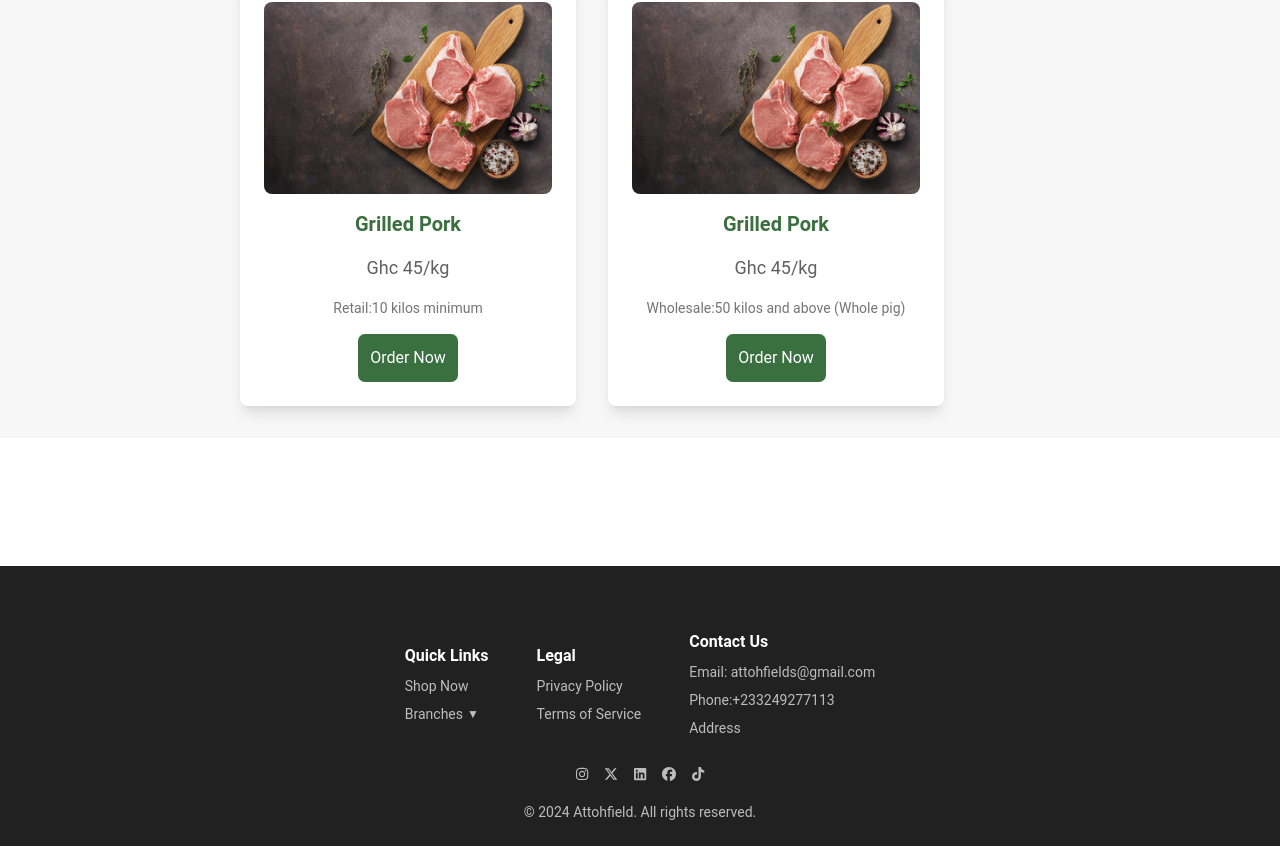
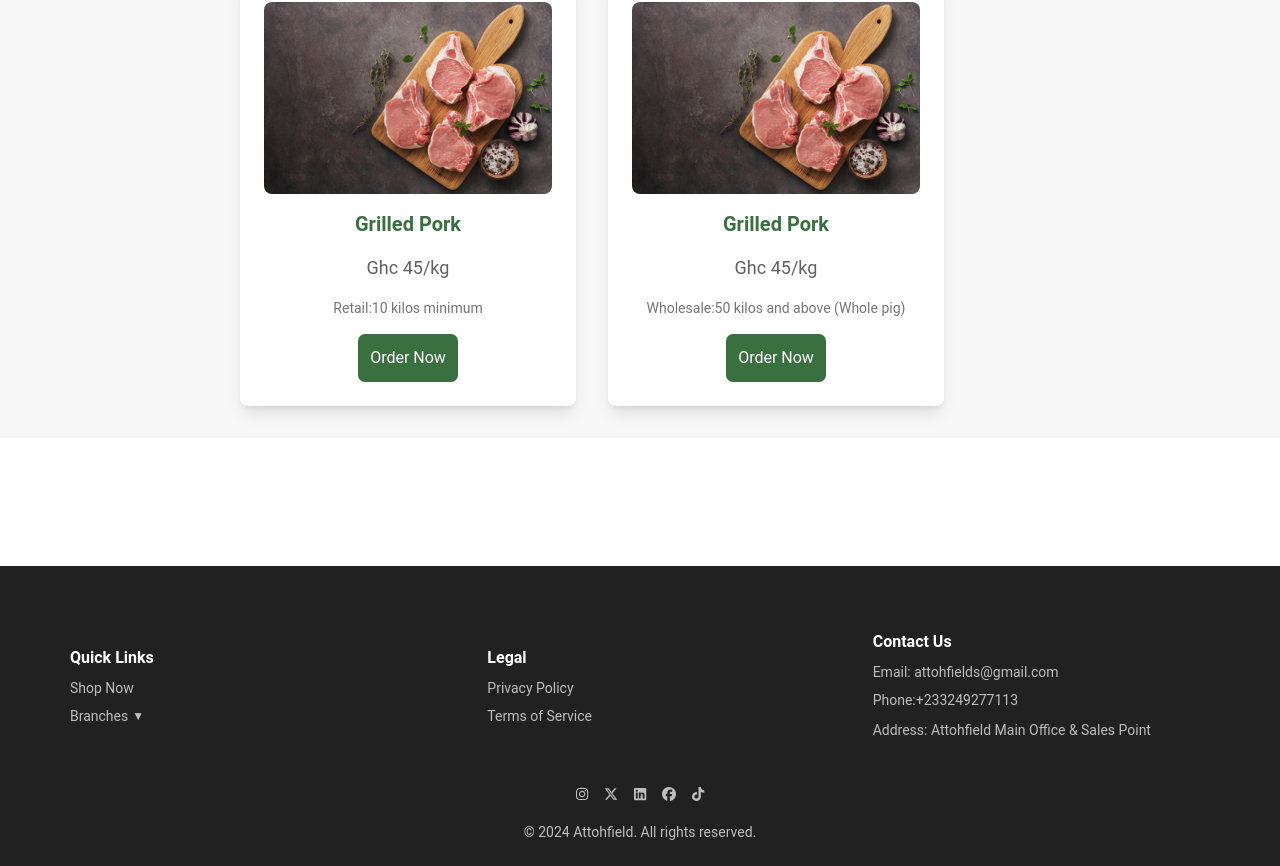
Before and after one commit to Leticiaattoh/attohField, a React (Vite) app: page / in a window 1280 px wide. Shown: the part 2617-3483 px from the top of the page. Built offline with nearby package versions, Linux system fonts and the light colour scheme.

Commit message:
worked on address in footer

```diff
--- a/src/components/Footer.jsx
+++ b/src/components/Footer.jsx
@@ -18,9 +18,12 @@ const Footer = () => {
 
   return (
     <footer className="bg-gray-900 p-6 pt-[5%]">
-      <div className="container mx-auto justify-center flex flex-col md:flex-row items-center space-y-12 md:space-y-0 md:space-x-12">
+      {/* <div className="container mx-auto justify-center flex flex-col md:flex-row items-center space-y-12 md:space-y-0 md:space-x-12"> */}
+
+
+      <div className="container mx-auto justify-center grid grid-cols-1 md:grid-cols-3 gap-4 items-center space-y-12 md:space-y-0 md:space-x-8 text-center md:text-left">
   {/* Quick Links */}
-        <div className="flex flex-col items-start space-y-2 text-left">
+  <div className="flex flex-col items-center md:items-start space-y-2">
     <h4 className="text-base text-white font-bold">Quick Links</h4>
 
     <Link
@@ -34,7 +37,7 @@ const Footer = () => {
     <div className="relative group">
       <button
         onClick={toggleDropdown}
-              className="text-gray-400 hover:text-[#83CA13]  text-sm flex items-center gap-1"
+        className="text-gray-400 hover:text-[#83CA13] text-sm flex items-center gap-1"
       >
         Branches
         <span className="text-xs">▼</span>
@@ -44,15 +47,6 @@ const Footer = () => {
           isDropdownOpen ? "block" : "hidden"
         } group-hover:block`}
       >
-              {/* <ul>
-                <li className="block px-4 py-2 text-gray-400 hover:text-[#83CA13] text-sm">
-                  Lartebiokorshie-+233548453002/ +233249277113
-                </li>
-                <li className="block px-4 py-2 text-gray-400 hover:text-[#83CA13] text-sm">
-                  Spintex-+233543344036
-                </li>
-              </ul> */}
-
         <div>
           <p className="block px-4 py-2 text-gray-400 hover:text-[#83CA13] text-sm">
             <strong>Lartebiokorshie:</strong>
@@ -72,7 +66,7 @@ const Footer = () => {
   </div>
 
   {/* Legal Links */}
-        <div className="flex flex-col items-start space-y-2 text-left">
+  <div className="flex flex-col items-center md:items-start space-y-2">
     <h4 className="text-base text-white font-bold">Legal</h4>
     <Link
       to="/privacy-policy"
@@ -89,7 +83,7 @@ const Footer = () => {
   </div>
 
   {/* Contact Information */}
-        <div className="flex flex-col items-start space-y-2 text-left">
+  <div className="flex flex-col items-center md:items-start space-y-2">
     <h4 className="text-base text-white font-bold">Contact Us</h4>
 
     <a
@@ -98,26 +92,30 @@ const Footer = () => {
     >
       Email: attohfields@gmail.com
     </a>
-          {/* <p className="text-gray-400 hover:text-[#83CA13] text-sm">
-            Phone: +233249277113
-          </p> */}
-          <p className=" text-gray-400 hover:text-[#83CA13] text-sm">
+
+    <p className="text-gray-400 hover:text-[#83CA13] text-sm">
       Phone:
       <a href="tel:+233249277113" className="hover:underline">
         +233249277113
       </a>
     </p>
 
-          <Link to="/contact">
-            <p className="text-gray-400 hover:text-[#83CA13] text-sm">
-              Address
+    <p>
+      <a
+        href="https://www.google.com/maps/place/ATTOHFIELD/@5.548546,-0.230458,13z/data=!4m6!3m5!1s0xfdf975242f8080d:0x807b9e806509472a!8m2!3d5.5485464!4d-0.2304581!16s%2Fg%2F11vx13xptf?hl=en-GB&entry=ttu&g_ep=EgoyMDI0MTIwOS4wIKXMDSoASAFQAw%3D%3D"
+        target="_blank"
+        rel="noopener noreferrer"
+        className="text-gray-400 hover:text-[#6CC531] text-sm"
+      >
+        Address: Attohfield Main Office & Sales Point
+      </a>
     </p>
-          </Link>
   </div>
 </div>
 
+
       {/* Social Icons */}
-      <div className="flex gap-4 pt-6 justify-center pb-4 w-full">
+      <div className="flex gap-4 pt-10 justify-center pb-4 w-full">
         <a
           href="https://www.instagram.com/attohfield.gh"
           target="_blank"
--- a/src/components/ShopNow.jsx
+++ b/src/components/ShopNow.jsx
@@ -9,7 +9,7 @@ const ShopNow = () => {
     {
       id: 2,
       category: "Fresh Pork",
-      name: "Whole Pork",
+      name: "Whole Pig",
       price: "Ghc 55/kg", // Wholesale price remains the same for Live Pork
       wholesaleInfo: "Wholesale: 50 kilos and above (Whole pig)",
       image: pork3,
```
Lines whose indentation alone changed are shown as unchanged.
